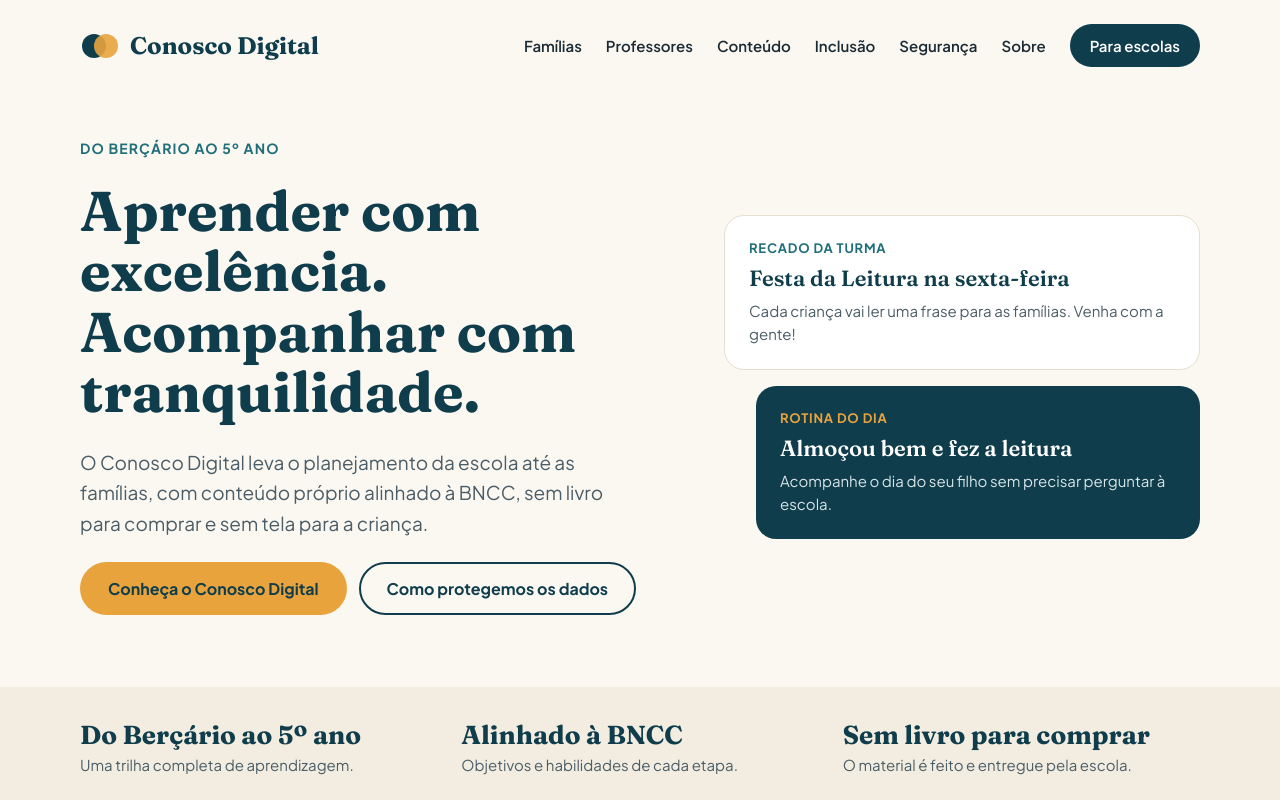
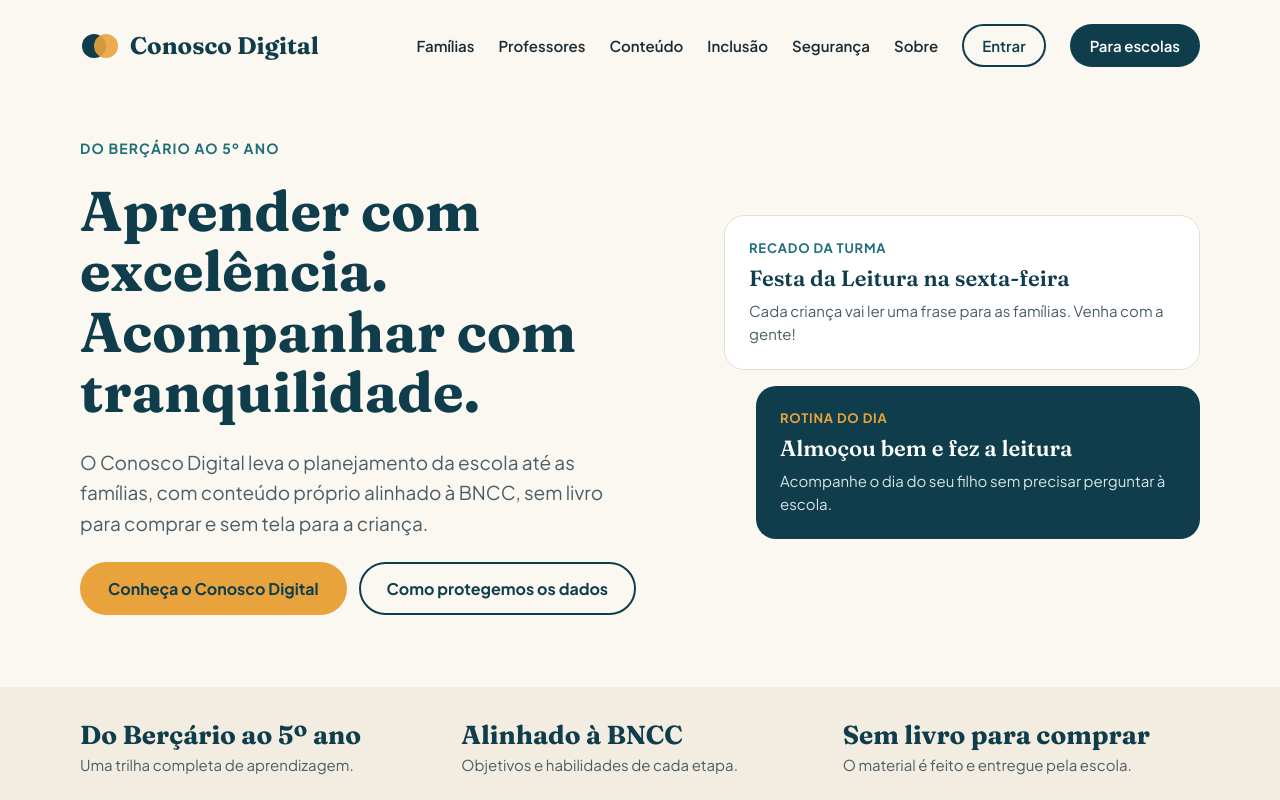
Before and after one commit to conoscodigital/conosco-digital, a plain HTML site: page index.html in a window 1280 px wide. Shown: the top 800 px of the page. Drawn offline with Linux system fonts and the light colour scheme.

Commit message:
Add files via upload

```diff
--- a/index.html
+++ b/index.html
@@ -28,6 +28,7 @@ a{color:#0F3D4C}a:hover{color:#1F6F7A}
 <a href="#inclusao" style="text-decoration:none;color:#1B2B33">Inclusão</a>
 <a href="#seguranca" style="text-decoration:none;color:#1B2B33">Segurança</a>
 <a href="#sobre" style="text-decoration:none;color:#1B2B33">Sobre</a>
+<a href="/familias.html" style="text-decoration:none;border:2px solid #0F3D4C;color:#0F3D4C;padding:10px 18px;border-radius:999px">Entrar</a>
 <a href="#escolas" style="text-decoration:none;background:#0F3D4C;color:#FFFFFF;padding:12px 20px;border-radius:999px">Para escolas</a>
 </div>
 </div>
```
